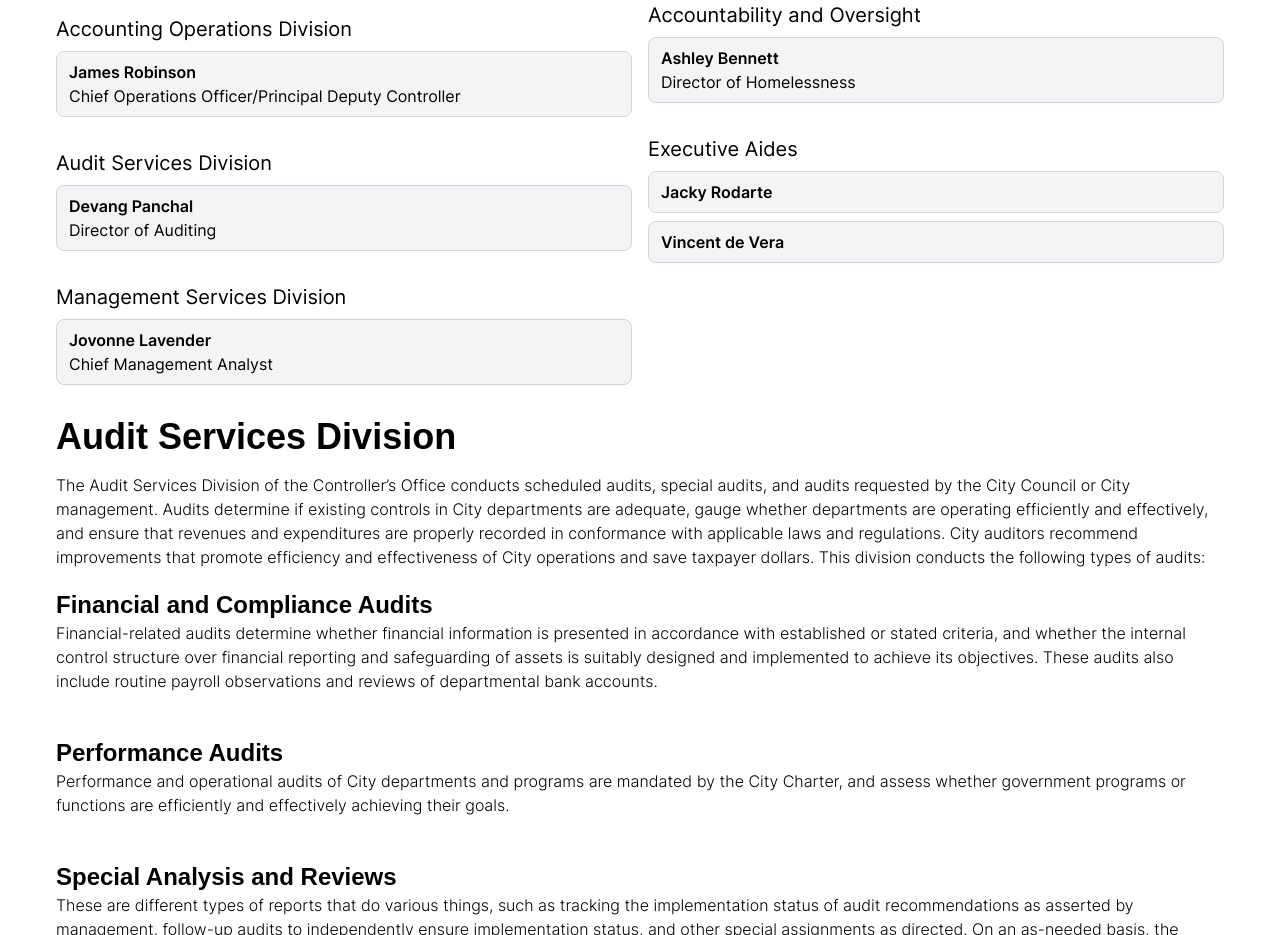
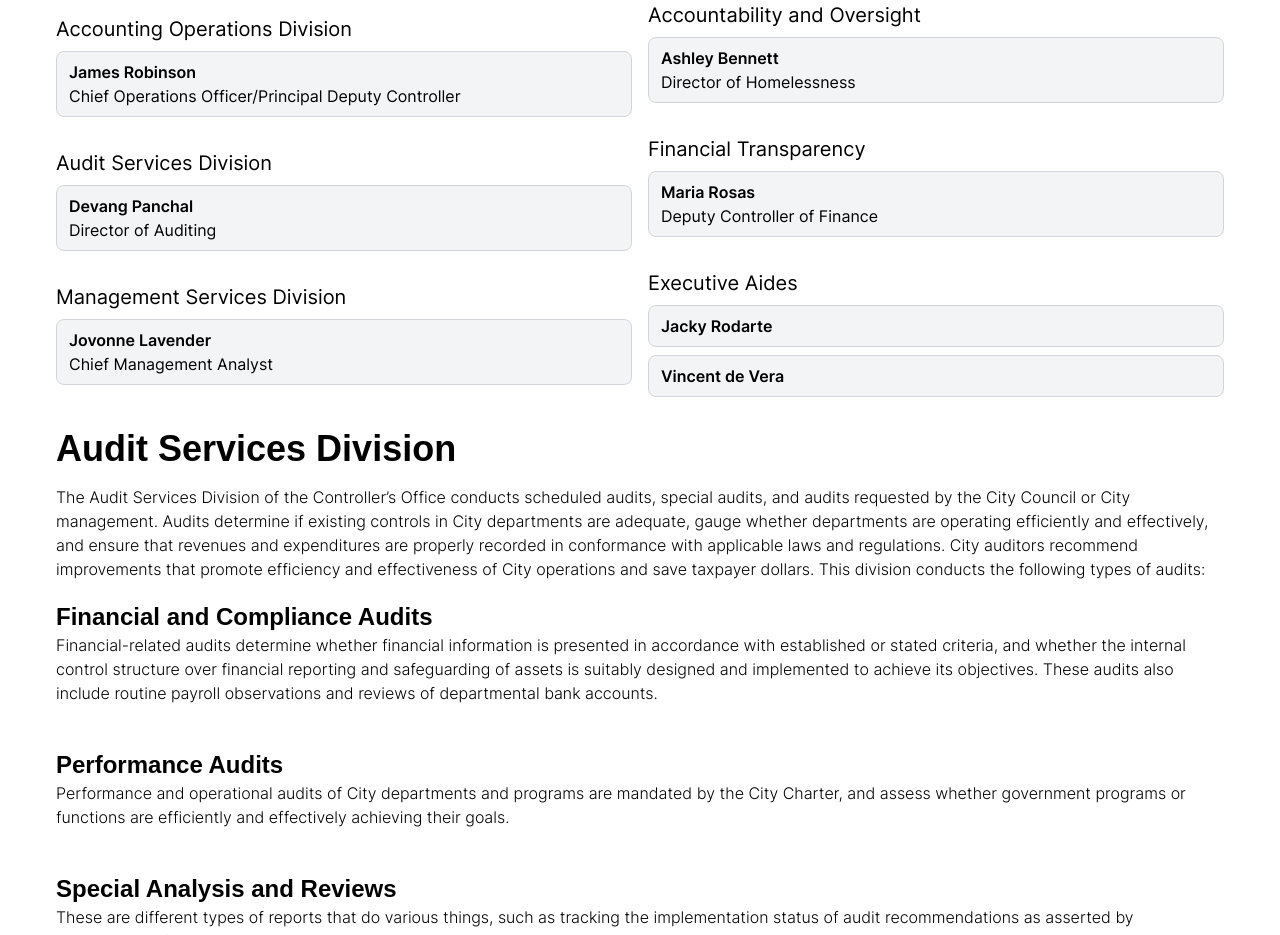
Before and after one commit to isaacylee/controller-website, a Next.js app: page /about in a window 1280 px wide. Shown: the part 1660-2595 px from the top of the page. Built offline with nearby package versions, Linux system fonts and the light colour scheme.

Commit message:
Update about.tsx

```diff
--- a/src/pages/about.tsx
+++ b/src/pages/about.tsx
@@ -374,6 +374,14 @@ export default function About(props: any) {
                 )}
               </div>
               <div className='flex flex-col gap-y-2'>
+                <p className='text-xl'>Financial Transparency</p>
+                <ProfileCard
+                  name='Maria Rosas'
+                  title='Deputy Controller of Finance'
+                />
+
+              </div>
+              <div className='flex flex-col gap-y-2'>
                 <p className='text-xl'>Executive Aides</p>
                 <ProfileCard name='Jacky Rodarte' title='' />
                 <ProfileCard
```
